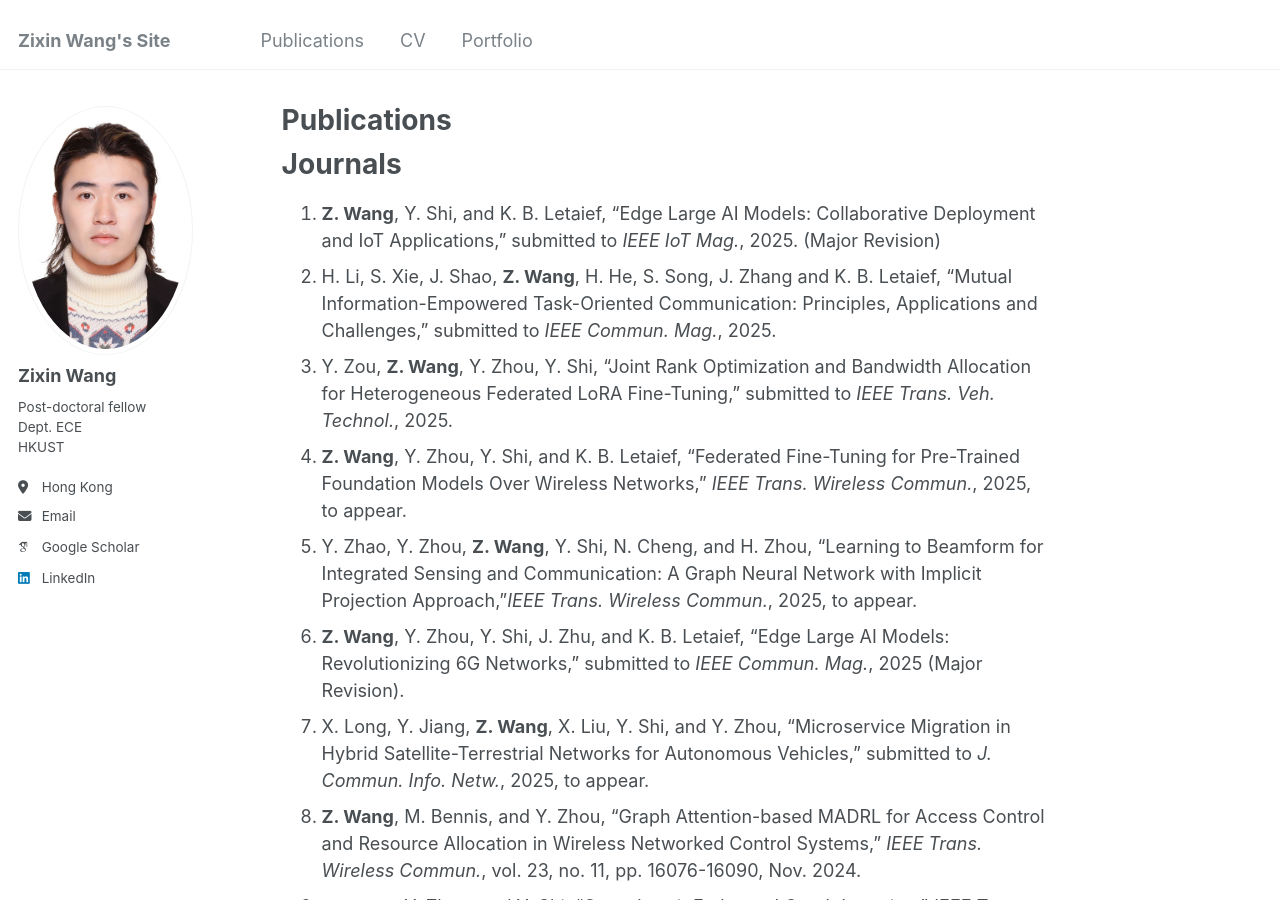
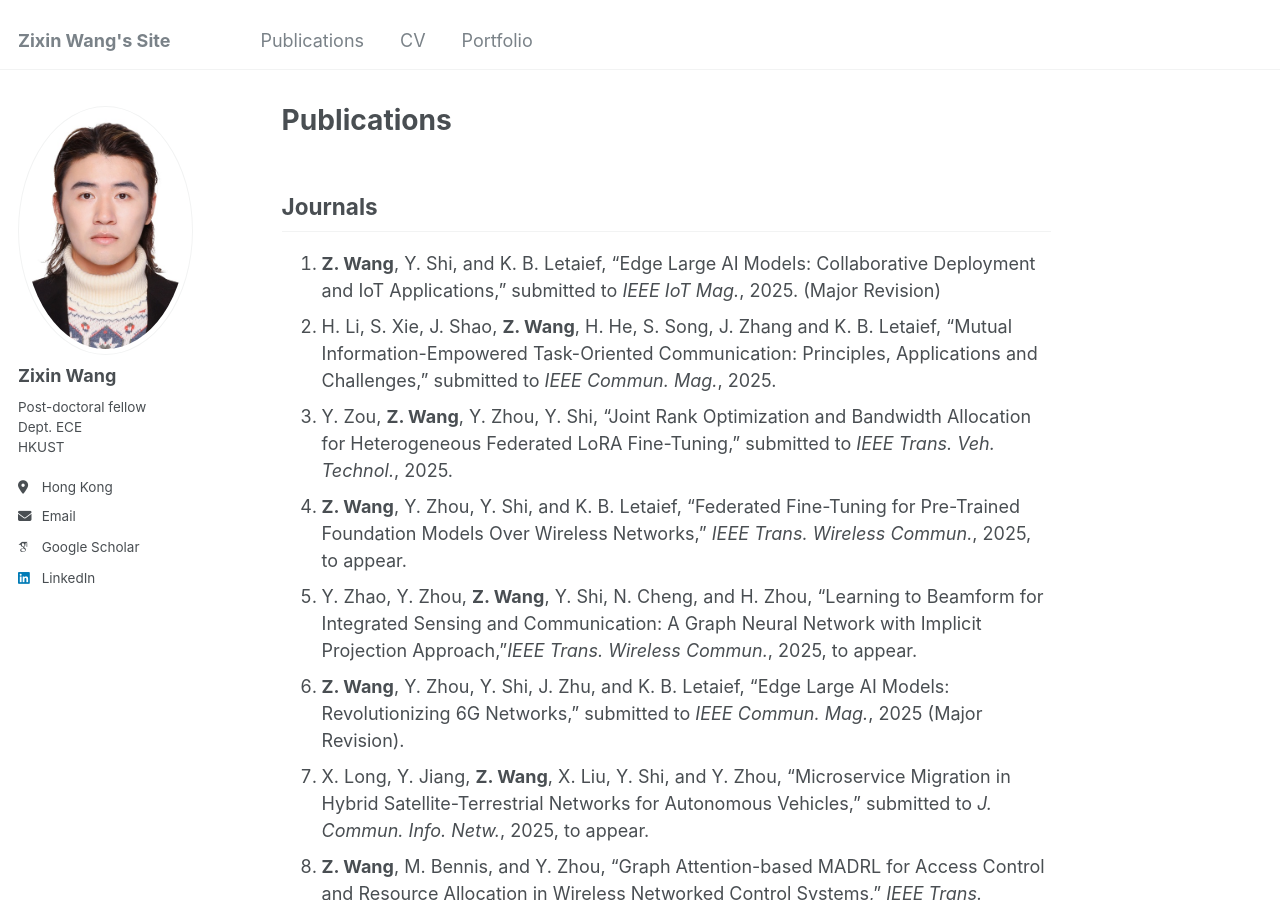
Before and after one commit to eewangzx/eewangzx.github.io, a Jekyll site: the page built from _pages/publications.md, in a window 1280 px wide and 900 px high. Built offline with Jekyll 4.4.1, drawn with Linux system fonts in a browser that asks for light colours; some web fonts are replaced.

```diff
--- a/_pages/publications.md
+++ b/_pages/publications.md
@@ -5,7 +5,7 @@ permalink: /publications/
 author_profile: true
 ---
 
-# Journals
+## Journals
 
 1. **Z. Wang**, Y. Shi, and K. B. Letaief, "Edge Large AI Models: Collaborative Deployment and IoT Applications," submitted to *IEEE IoT Mag.*, 2025. (Major Revision)
 2. H. Li, S. Xie, J. Shao, **Z. Wang**, H. He, S. Song, J. Zhang and K. B. Letaief, "Mutual Information-Empowered Task-Oriented Communication: Principles, Applications and Challenges," submitted to *IEEE Commun. Mag.*, 2025.
@@ -25,7 +25,7 @@ author_profile: true
 16. **Z. Wang**, J. Zong, Y. Zhou, Y. Shi, and V. W.S. Wong, "Decentralized Multi-Agent Power Control in Wireless Networks with Frequency Reuse," *IEEE Trans. Commun*., vol. 70, no. 3, pp. 1666-1681, Mar. 2022.
 17. H. Zhu, **Z. Wang**, F. Yang, Y. Zhou, and X. Luo, "Intelligent Traffic Network Control in the Era of Internet of Vehicles," *IEEE Trans. Veh. Technol*., vol. 70. no. 10, pp. 9787-9802, Oct. 2021.
 
-# Conferences
+## Conferences
 
 1. H. Yuan, **Z. Wang**, Y. Jiang, X. Liu, Y. Shi, and T. Wang, "SAI: Latency-aware Satellite Edge LAM Inference with Looped Transformer," *IEEE Int.l' Conf. Commun. (ICC)*, Montreal, Canada, Jun. 2025.
 2. T. Kang, **Z. Wang**, H. He, J. Zhang, S. H. Song, and Khaled B. Letaief, "Federated Low-rank Adaptation with Differential Privacy over Wireless Networks," submitted to *IEEE MeditCom*, 2024.
```
